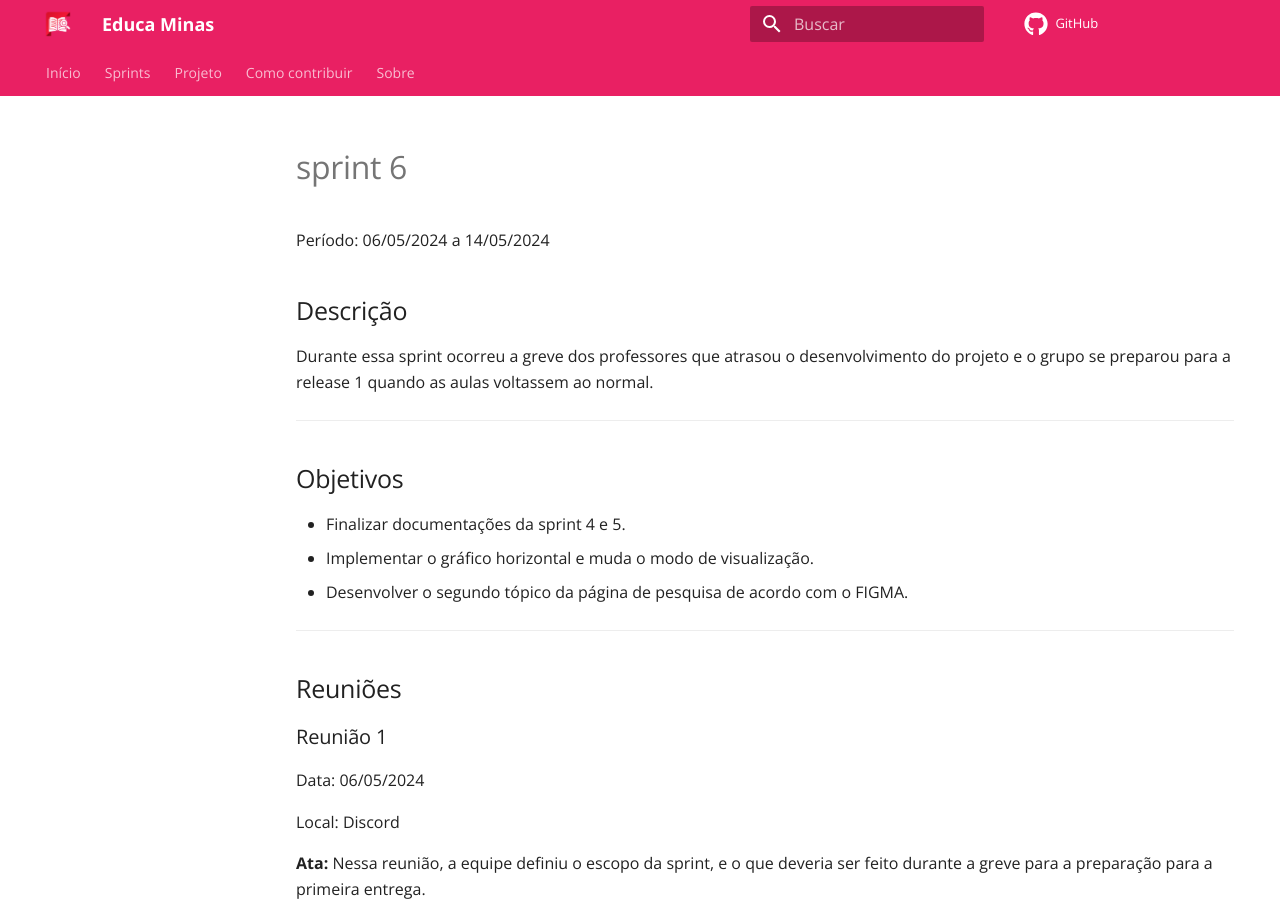
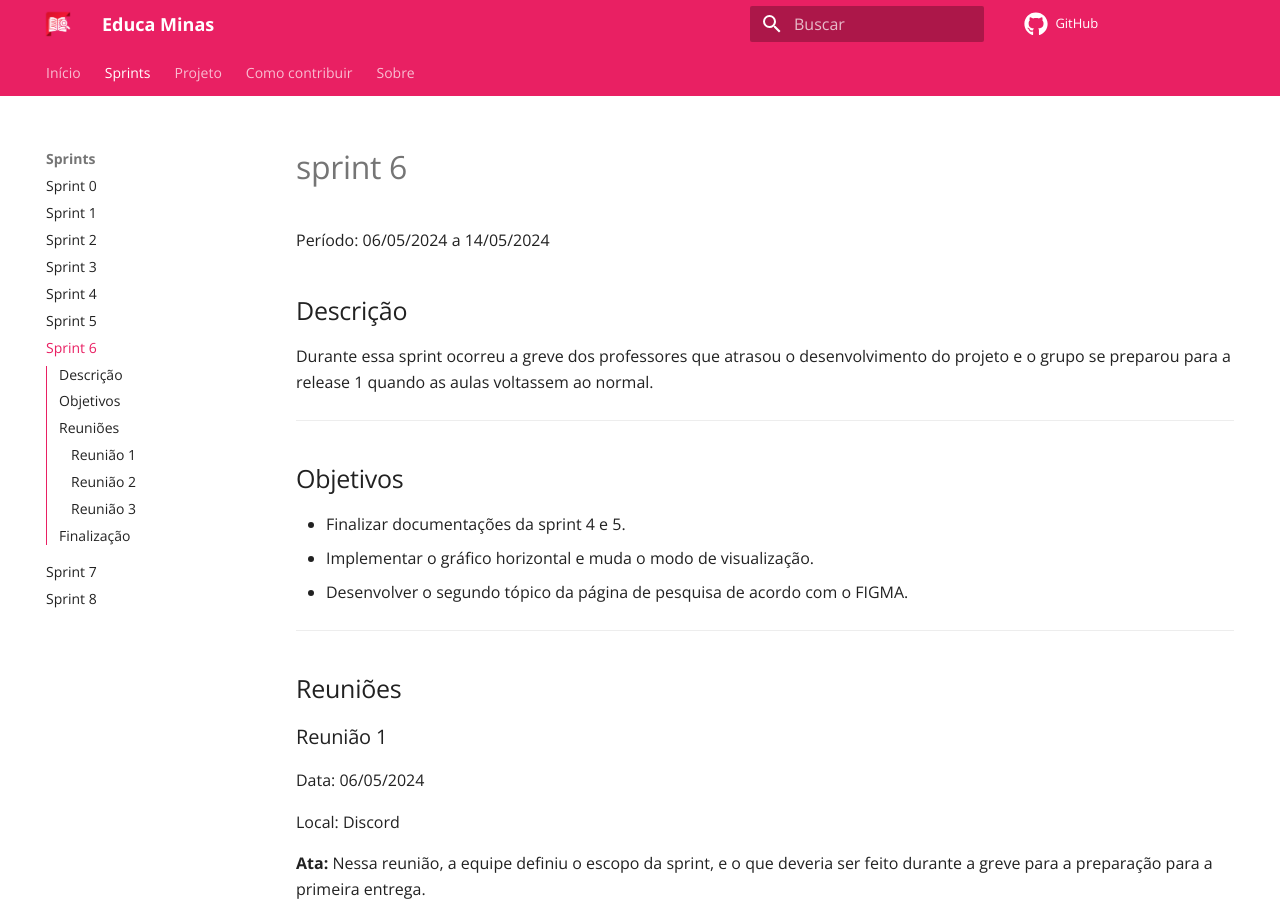
Before and after one commit to unb-mds/2024-1-EducaMinas-frontend, an MkDocs documentation site: the page built from docs/docs/sprints/sprint-6.md, in a window 1280 px wide and 900 px high. Built offline with MkDocs 1.6.1 and Material for MkDocs 9.7.7, drawn with Linux system fonts in a browser that asks for light colours; comment, search, counter and statistics services are not loaded.

Commit message:
chore(#63): updates navbar links

```diff
--- a/docs/mkdocs.yml
+++ b/docs/mkdocs.yml
@@ -11,6 +11,9 @@ nav:
     - Sprint 3: sprints/sprint-3.md
     - Sprint 4: sprints/sprint-4.md
     - Sprint 5: sprints/sprint-5.md
+    - Sprint 6: sprints/sprint-6.md
+    - Sprint 7: sprints/sprint-7.md
+    - Sprint 8: sprints/sprint-8.md
 
   - Projeto:
     - Personas: project/personas.md
@@ -23,6 +26,7 @@ nav:
 
   - Como contribuir:
     - Primeiros passos: contributing.md
+    - Ambiente de desenvolvimento: environment.md
     - Templates:
       - Issues template: template/issuetemplate.md
       - Pull Requests template: template/prTemplate.md
```
